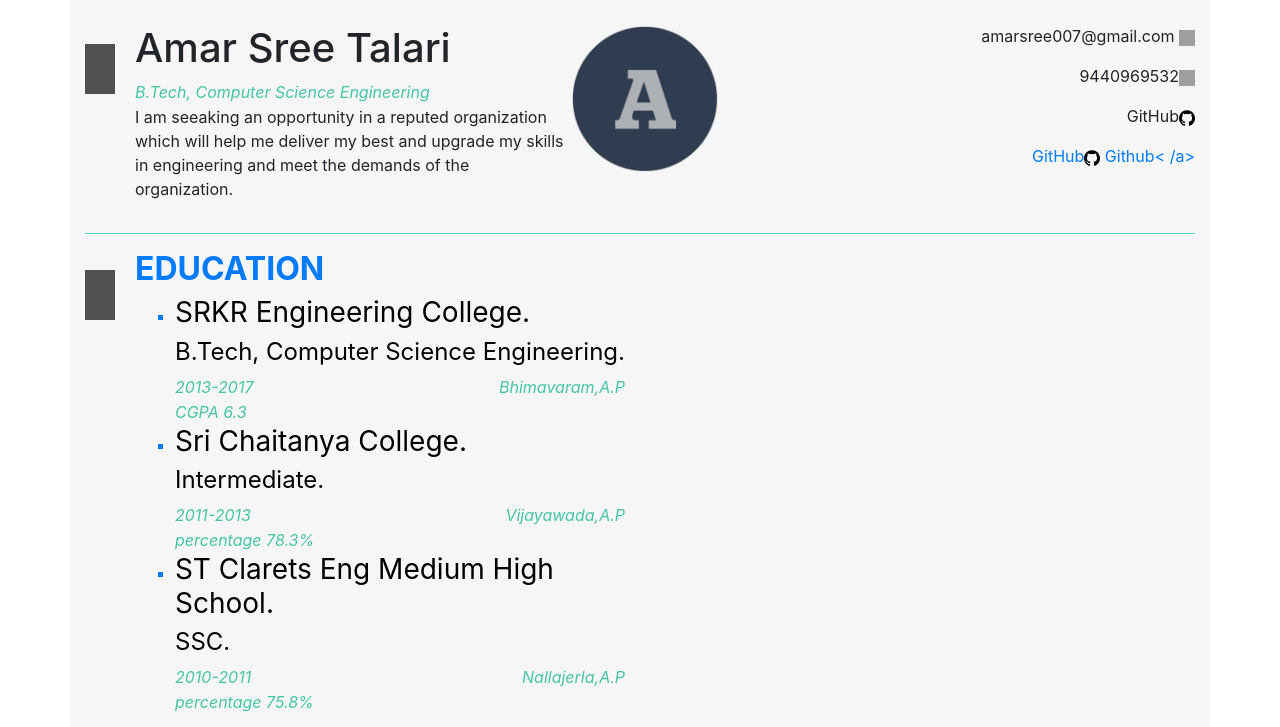
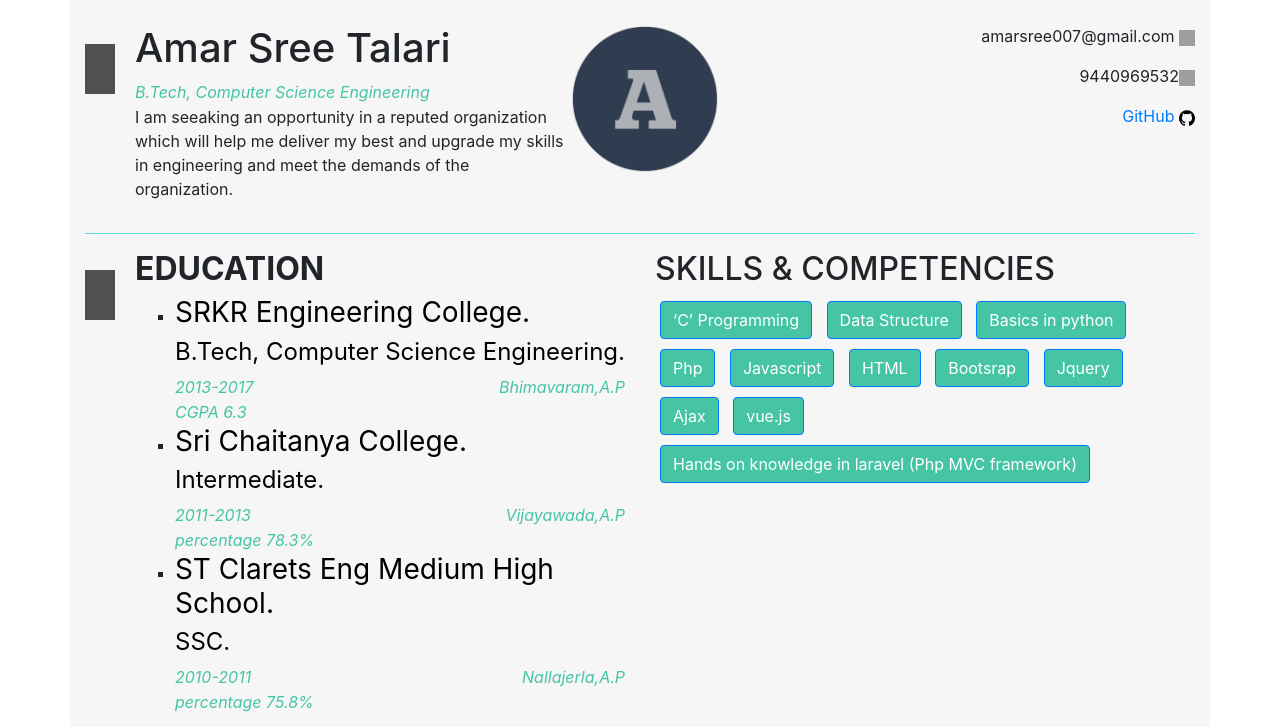
Before and after one commit to amarsree/resume, a plain HTML site: page index.html in a window 1280 px wide. Shown: the top 727 px of the page. Drawn offline with nearby package versions, Linux system fonts and the light colour scheme; grey boxes are pictures that could not be loaded.

Commit message:
Update index.html

```diff
--- a/index.html
+++ b/index.html
@@ -111,9 +111,9 @@ background: var(--subtitles);
 
 						<p >amarsree007@gmail.com <img class="icon" src="http://www.free-icons-download.net/images/message-icon-24347.png"> </p>
 						<p >9440969532<img class="icon" src="http://www.free-icons-download.net/images/mobile-user-management-icon-94598.png"> </p>
-						<p>GitHub<img class="icon" src="img/25231.svg"> </p>
-						 <a href="https://github.com/amarsree">GitHub<img class="icon" src="img/25231.svg"></a>
-						 <a href="https://github.com/amarsree">Github< /a>
+
+						 <a href="https://github.com/amarsree">GitHub <img class="icon" src="img/25231.svg"></a>
+
 
 			</div>
 		</div>
```
